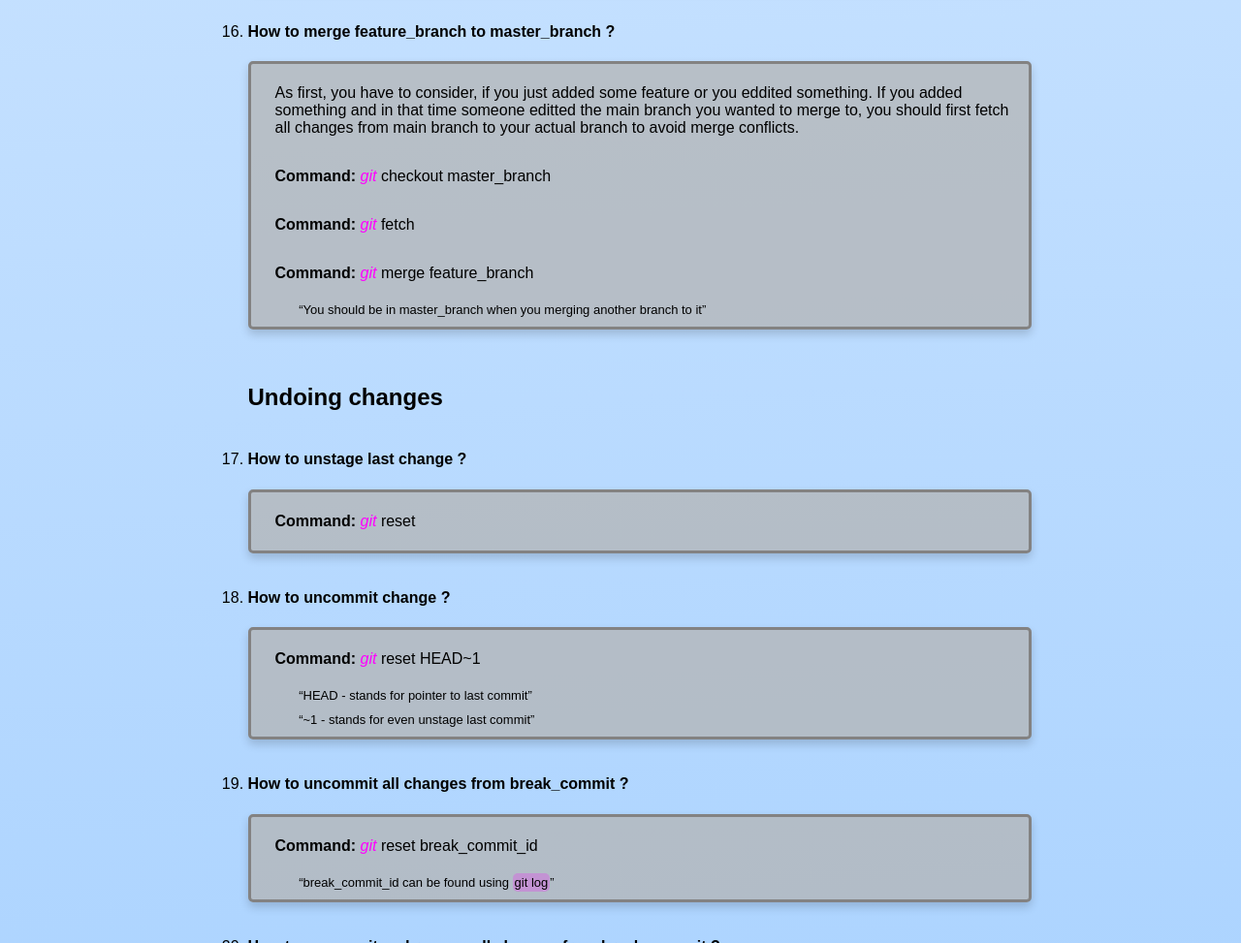
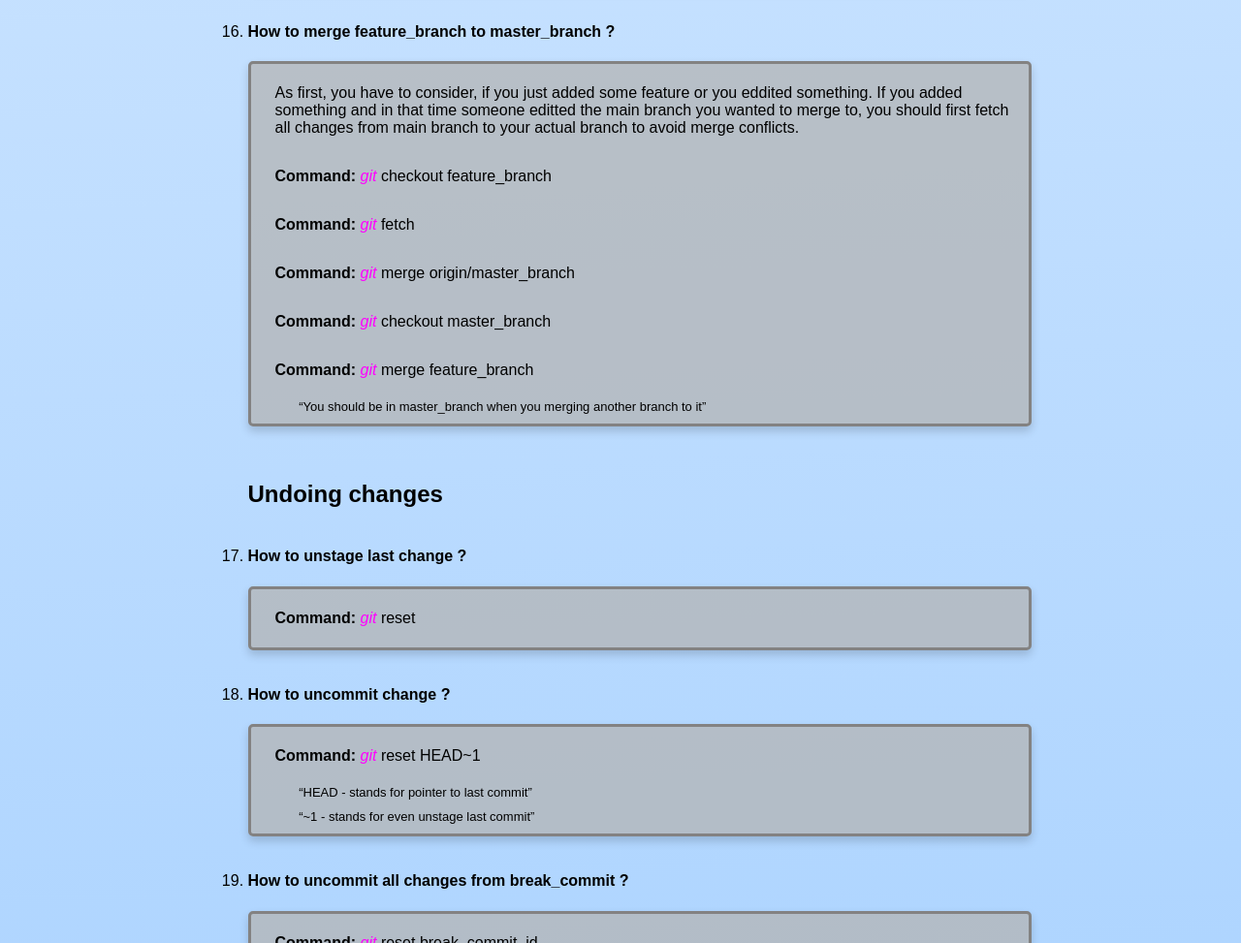
Before and after one commit to SamuelFoc/GitHub-DEMO, a plain HTML site: page index.html in a window 1280 px wide. Shown: the part 2777-3750 px from the top of the page at 97% size. Drawn offline with Linux system fonts and the light colour scheme.

Commit message:
Editted merge command

```diff
--- a/index.html
+++ b/index.html
@@ -156,8 +156,10 @@
                 <strong><h4>How to merge feature_branch to master_branch ?</h4></strong>
                 <div class="insider">
                     <p>As first, you have to consider, if you just added some feature or you eddited something. If you added something and in that time someone editted the main branch you wanted to merge to, you should first fetch all changes from main branch to your actual branch to avoid merge conflicts.</p>
+                    <p><strong>Command: </strong><i class="colored">git </i>checkout feature_branch</p>
+                    <p><strong>Command: </strong><i class="colored">git </i>fetch</p>
+                    <p><strong>Command: </strong><i class="colored">git </i>merge origin/master_branch</p>
                     <p><strong>Command: </strong><i class="colored">git </i>checkout master_branch</p>
-                    <p><strong>Command: </strong><i class="colored">git </i>fetch</p>
                     <p><strong>Command: </strong><i class="colored">git </i>merge feature_branch</p>
                     <q>You should be in master_branch when you merging another branch to it</q>
                 </div>
```
